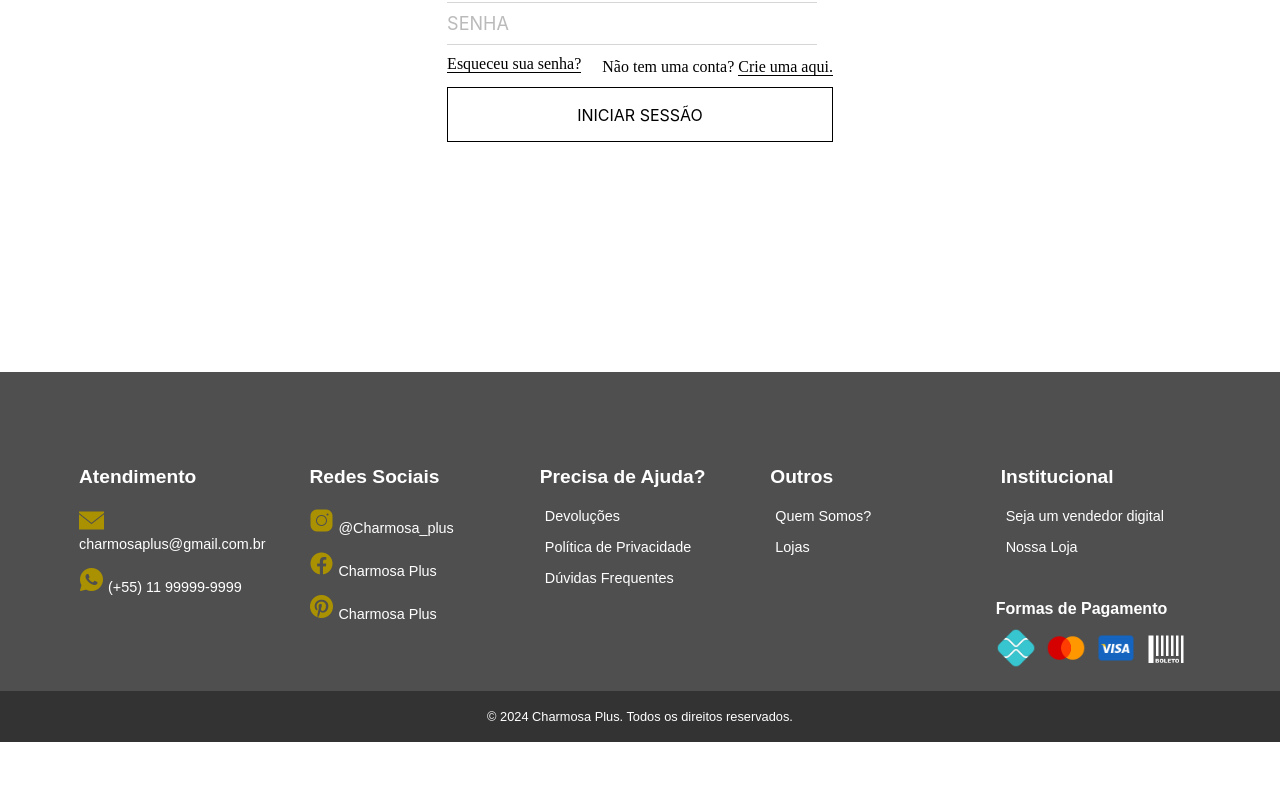
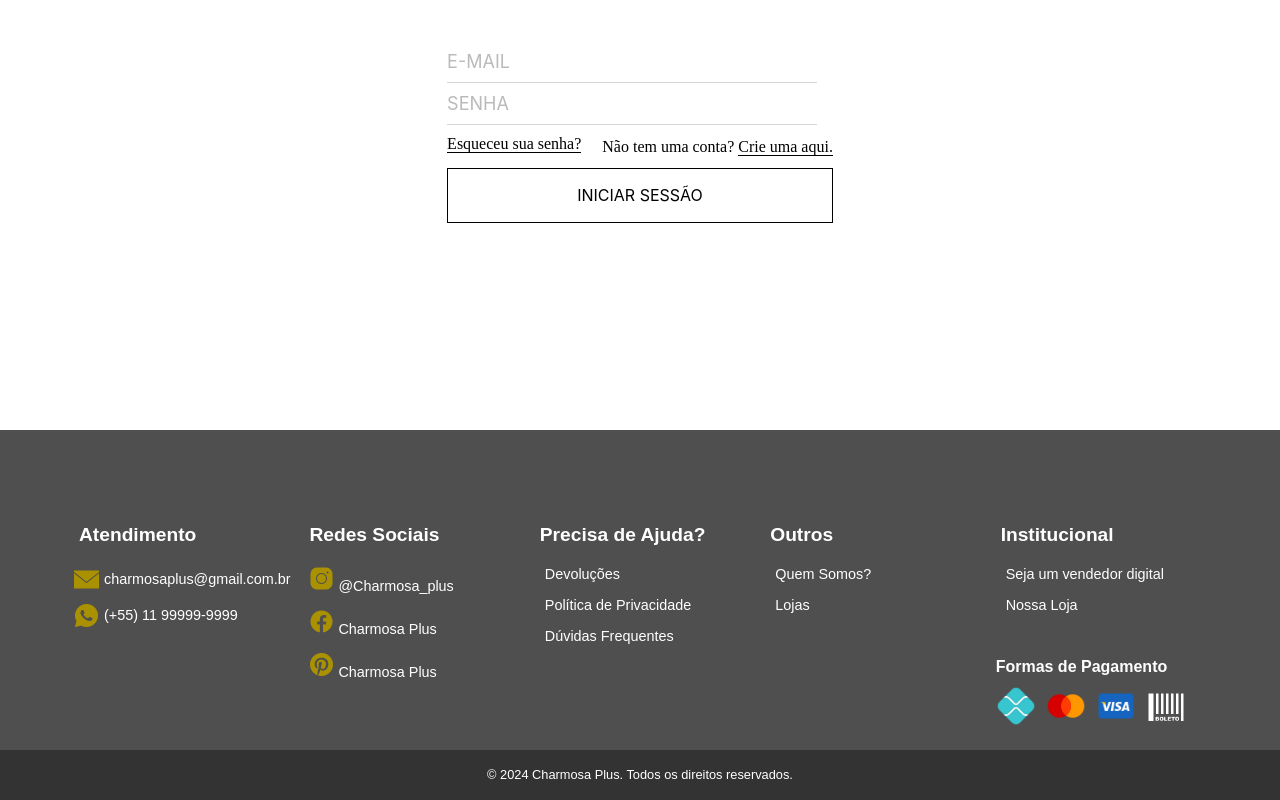
Before and after one commit to JeffersonJuniorr/Ecommerce-CharmosaPlus, an Angular app: page /login in a window 1280 px wide. Shown: the part 436-1236 px from the top of the page. Before the commit the page ends 1178 px from the top, so only its background shows below. Built offline with nearby package versions, Linux system fonts and the light colour scheme; a web font is replaced by a local one.

Commit message:
Update code route

```diff
--- a/angular.json
+++ b/angular.json
@@ -95,5 +95,8 @@
         }
       }
     }
+  },
+  "cli": {
+    "analytics": false
   }
 }
--- a/src/app/components/footer/footer/footer.component.css
+++ b/src/app/components/footer/footer/footer.component.css
@@ -20,6 +20,11 @@
   display: flex;
   justify-content: space-between;
   flex-wrap: wrap;
+}
+
+.container-icon {
+  display: flex;
+  align-items: center;
 }
 
 .footer-section {
--- a/src/app/components/footer/footer/footer.component.html
+++ b/src/app/components/footer/footer/footer.component.html
@@ -3,10 +3,16 @@
     <!-- Atendimento -->
     <div class="footer-section">
       <h3>Atendimento</h3>
-      <p><img src="/assets/icons/footer-icon/icon-mensagem-gold.png"
-        alt="Mensagem" class="icon-social"> charmosaplus&#64;gmail.com.br</p>
-      <p><img src="/assets/icons/footer-icon/icon-whatsapp-gold.png"
-        alt="Whatsapp" class="icon-social"> (+55) 11 99999-9999</p>
+      <div class="container-icon">
+        <img src="/assets/icons/footer-icon/icon-mensagem-gold.png"
+        alt="Mensagem" class="icon-social">
+        <p> charmosaplus&#64;gmail.com.br</p>
+      </div>
+      <div class="container-icon">
+        <img src="/assets/icons/footer-icon/icon-whatsapp-gold.png"
+        alt="Whatsapp" class="icon-social">
+        <p>(+55) 11 99999-9999</p>
+      </div>
     </div>
 
     <!-- Redes Sociais -->
--- a/src/app/components/navbar/navbar/navbar.component.html
+++ b/src/app/components/navbar/navbar/navbar.component.html
@@ -6,11 +6,11 @@
       <a routerLink="/home" routerLinkActive="active" aria-label="Home">
         <img src="/assets/icons/icon-home.png" alt="Home" class="navbar-icon">
       </a>
-      <a routerLink="/search" routerLinkActive="active" aria-label="Buscar">
+      <a routerLinkActive="active" aria-label="Buscar">
         <img src="/assets/icons/icon-search.png" alt="Buscar" class="navbar-icon">
       </a>
 
-      <a routerLink="/login" routerLinkActive="active" aria-label="Usuario">
+      <a routerLink="/login" routerLinkActive="active" aria-label="Usuário">
         <img src="/assets/icons/icon-user.png" alt="Usuário" class="navbar-icon">
       </a>
 
--- a/src/app/components/navbar/navbar/navbar.component.ts
+++ b/src/app/components/navbar/navbar/navbar.component.ts
@@ -1,8 +1,10 @@
 import { Component } from '@angular/core';
+import { RouterModule } from '@angular/router';
 
 @Component({
+  standalone: true,
   selector: 'app-navbar',
-  imports: [],
+  imports: [RouterModule],
   templateUrl: './navbar.component.html',
   styleUrl: './navbar.component.css'
 })
--- a/src/app/pages/login/login/login.component.css
+++ b/src/app/pages/login/login/login.component.css
@@ -2,9 +2,8 @@
     display: flex;
     justify-content: center;
     align-items: center;
-    margin: 50px;
-    margin-top: 7%;
-    margin-bottom: 15%;
+    width: 100vw;
+    height: 100vh;
 }
 
 .container-login-central {
--- a/src/main.ts
+++ b/src/main.ts
@@ -1,6 +1,16 @@
 import { bootstrapApplication } from '@angular/platform-browser';
-import { appConfig } from './app/app.config';
 import { AppComponent } from './app/app.component';
+import { provideRouter } from '@angular/router';
+import { HomeComponent } from './app/pages/home/home/home.component';
+import { LoginComponent } from './app/pages/login/login/login.component';
 
-bootstrapApplication(AppComponent, appConfig)
-  .catch((err) => console.error(err));
+bootstrapApplication(AppComponent, {
+  providers: [
+    provideRouter([
+      { path: '', redirectTo: 'home', pathMatch: 'full' },
+      { path: 'home', component: HomeComponent },
+      { path: 'login', component: LoginComponent },
+      { path: '**', redirectTo: 'home' }
+    ]),
+  ],
+});
```
